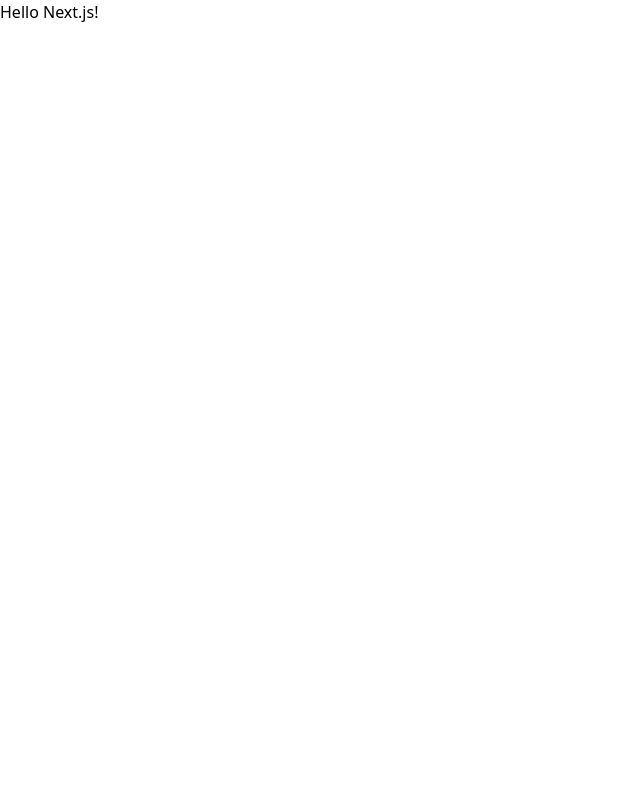
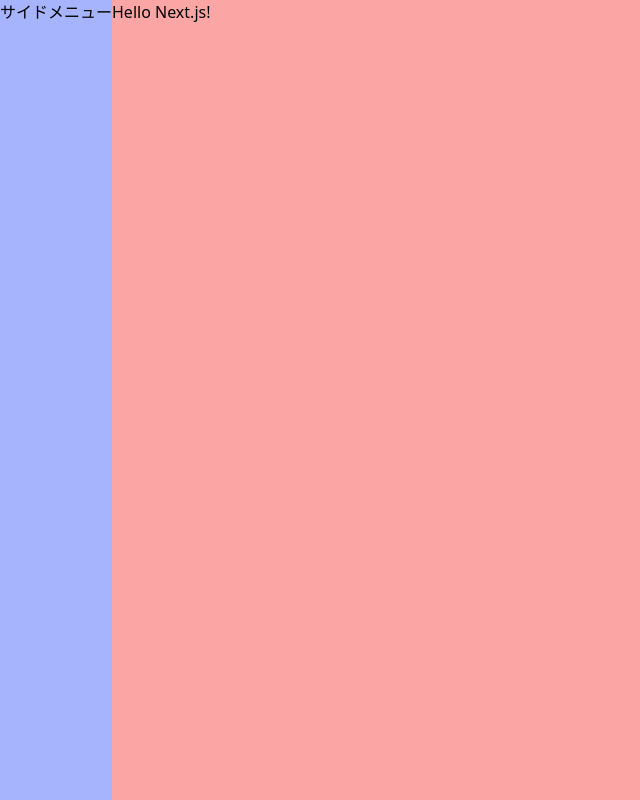
Before and after one commit to shikano35/next-tasks, a Next.js app: page / in a window 1280 px wide. Shown: the whole page, without its empty margins (0-640 px from the left). Built offline with nearby package versions, Linux system fonts and the light colour scheme.

Commit message:
feat: メインレイアウトコンポーネントを追加

```diff
--- /dev/null
+++ b/src/app/(main)/layout.tsx
@@ -0,0 +1,20 @@
+import React from 'react'
+
+const MainLayout = ({
+  children,
+}: Readonly<{
+  children: React.ReactNode;
+}>) => {
+  return (
+    <div className='flex h-screen'>
+     <div className='bg-indigo-300'>
+      サイドメニュー
+     </div>
+     <main className='bg-red-300 flex-1 overflow-auto'>
+      {children}
+      </main>
+    </div>
+  )
+}
+
+export default MainLayout
```
